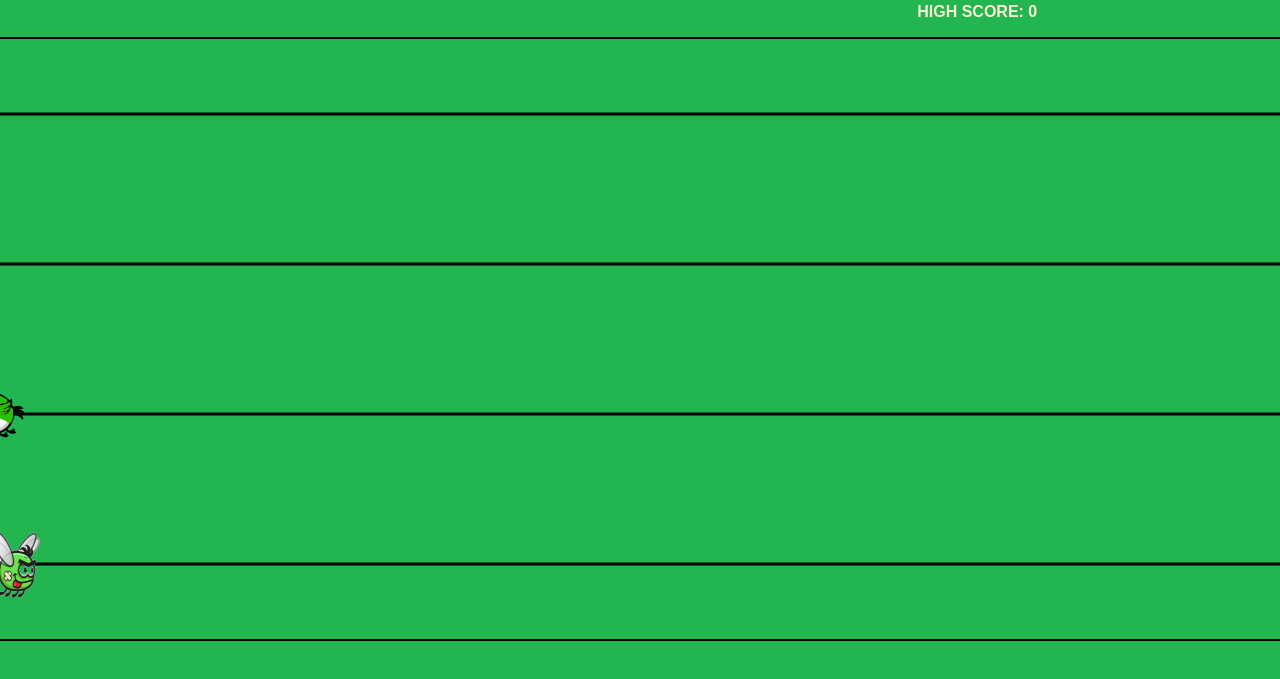
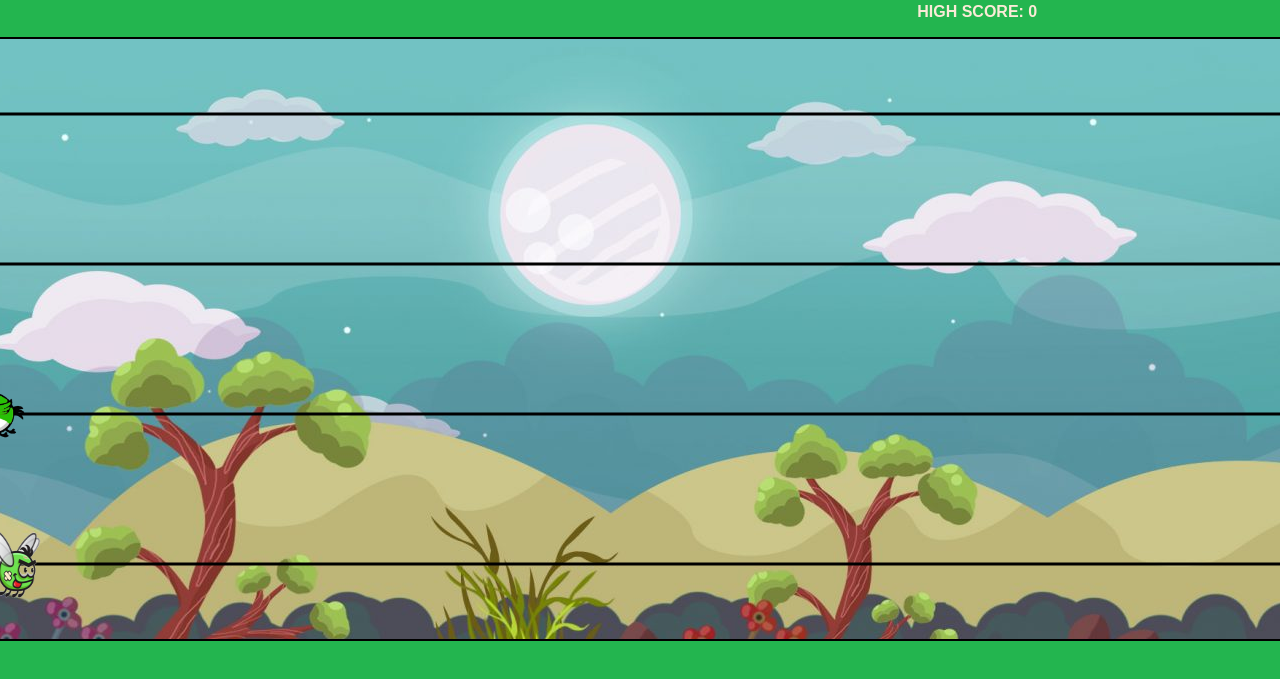
Before and after one commit to Aaryashreee/BOW_assignment, a plain HTML site: page index.html in a window 1280 px wide. Shown: the part 89-768 px from the top of the page. Drawn offline with Linux system fonts and the light colour scheme.

Commit message:
add backgroud to canvas

```diff
--- a/style/style.css
+++ b/style/style.css
@@ -26,7 +26,7 @@ body {
 
 }
 #canvas {
-	background-image: url(img/back.png);
+	background-image: url(/img/back.png);
 	display: block;
 	border: 2px solid black;
 }
```
